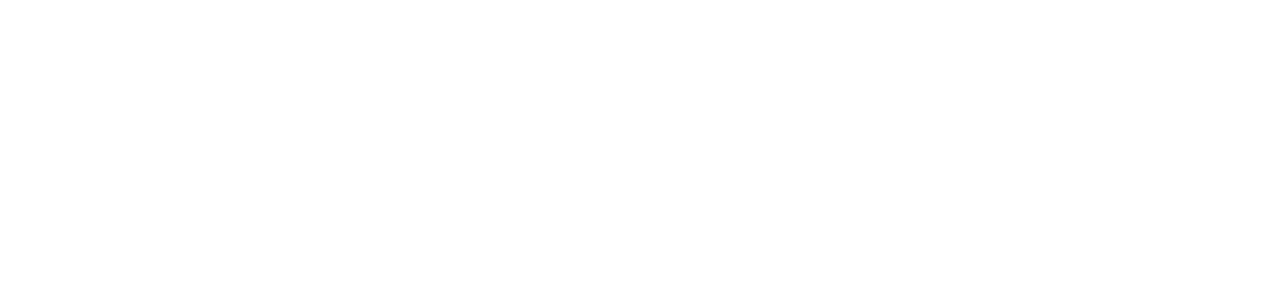
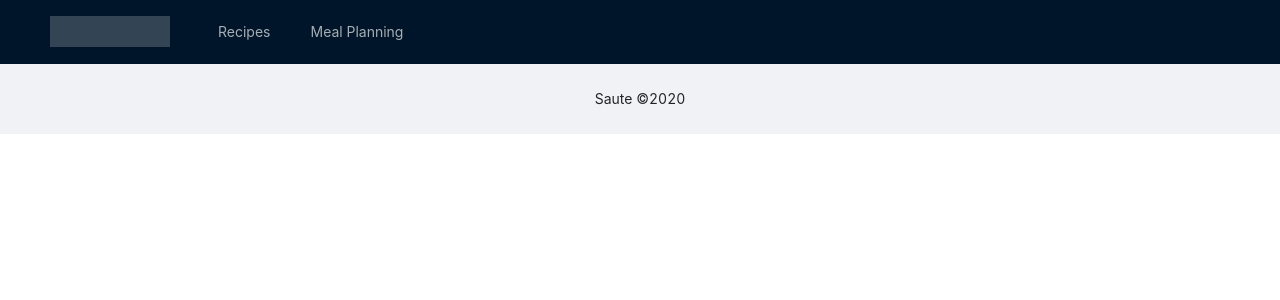
Before and after one commit to conanh/saute, a React (Create React App) app in the folder client/: page / in a window 1280 px wide. Shown: the top 300 px of the page. Built offline with nearby package versions, Linux system fonts and the light colour scheme.

Commit message:
Added general page layout markup & top nav

```diff
--- a/client/src/App.css
+++ b/client/src/App.css
@@ -1 +1,9 @@
 @import '~antd/dist/antd.css';
+
+.logo {
+  width: 120px;
+  height: 31px;
+  background: rgba(255, 255, 255, 0.2);
+  margin: 16px 28px 16px 0;
+  float: left;
+}
--- a/client/src/App.js
+++ b/client/src/App.js
@@ -1,18 +1,49 @@
-import React from 'react';
-import { BrowserRouter, Switch, Route } from 'react-router-dom';
+import React, { useState } from 'react';
+import { BrowserRouter, Switch, Route, Link } from 'react-router-dom';
+import { Layout, Menu } from 'antd';
 import RecipeList from './components/RecipeList';
 import Recipe from './components/Recipe';
 import AddRecipe from './components/AddRecipe';
 import './App.css';
 
+const { Header, Content, Footer } = Layout;
+
 function App() {
+  const [currentMenu, setCurrentMenu] = useState('');
+
+  const handleClick = e => {
+    console.log('click ', e);
+    setCurrentMenu(e.key);
+  };
+
   return (
     <BrowserRouter>
-      <Switch>
-        <Route exact path="/recipes" component={RecipeList} />
-        <Route path="/recipes/add" component={AddRecipe} />
-        <Route path="/recipes/:id" component={Recipe} />
-      </Switch>
+
+      <Layout className="layout">
+        <Header>
+        <Link to="/"><div className="logo" /></Link>
+          <Menu theme="dark" mode="horizontal" selectedKeys={[currentMenu]} onClick={handleClick}>
+            <Menu.Item key="recipes">
+              <Link to="/recipes">Recipes</Link>
+            </Menu.Item>
+            <Menu.Item key="planning">
+              <Link>Meal Planning</Link>
+            </Menu.Item>
+          </Menu>
+        </Header>
+        <Content style={{ padding: '0 50px' }}>
+          <div className="site-layout-content">
+            <Switch>
+              <Route exact path="/recipes" component={RecipeList} />
+              <Route path="/recipes/add" component={AddRecipe} />
+              <Route path="/recipes/:id" component={Recipe} />
+            </Switch>
+          </div>
+        </Content>
+        <Footer style={{ textAlign: 'center' }}>Saute ©2020</Footer>
+      </Layout>
+
+
     </BrowserRouter>
   );
 }
```
